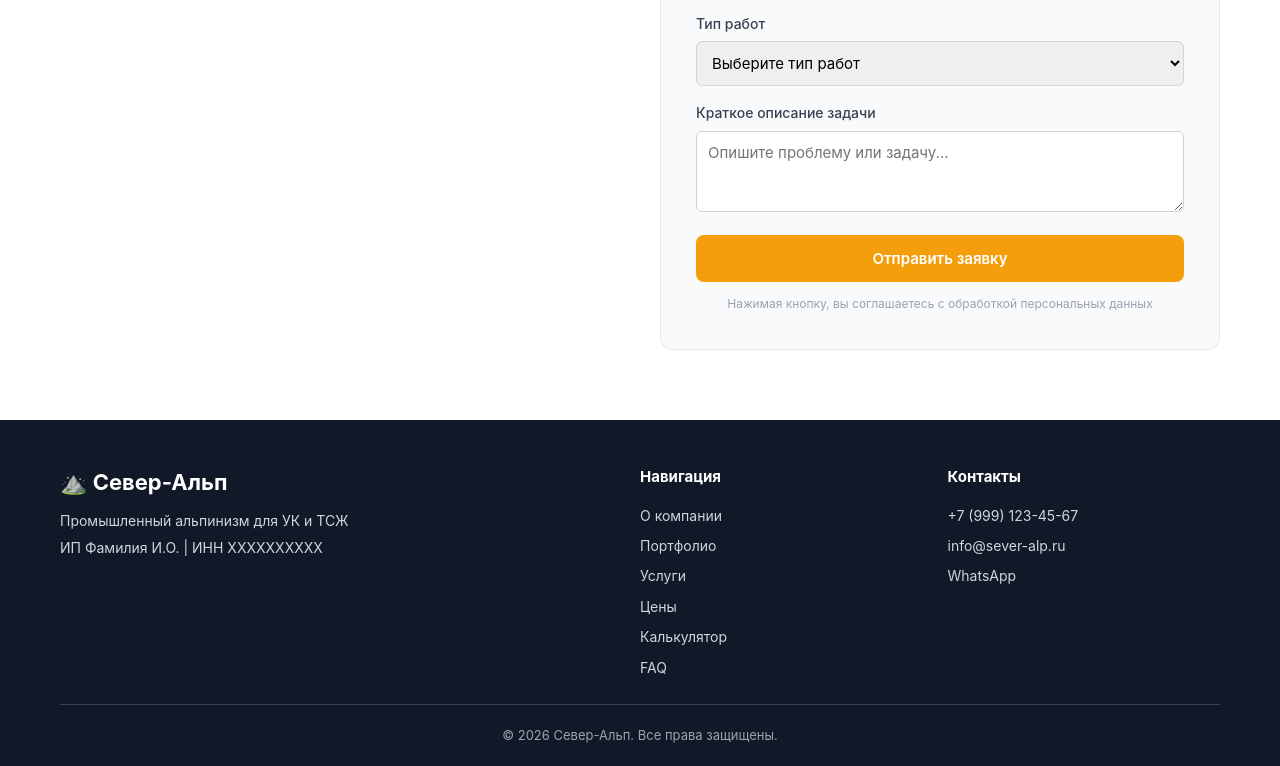
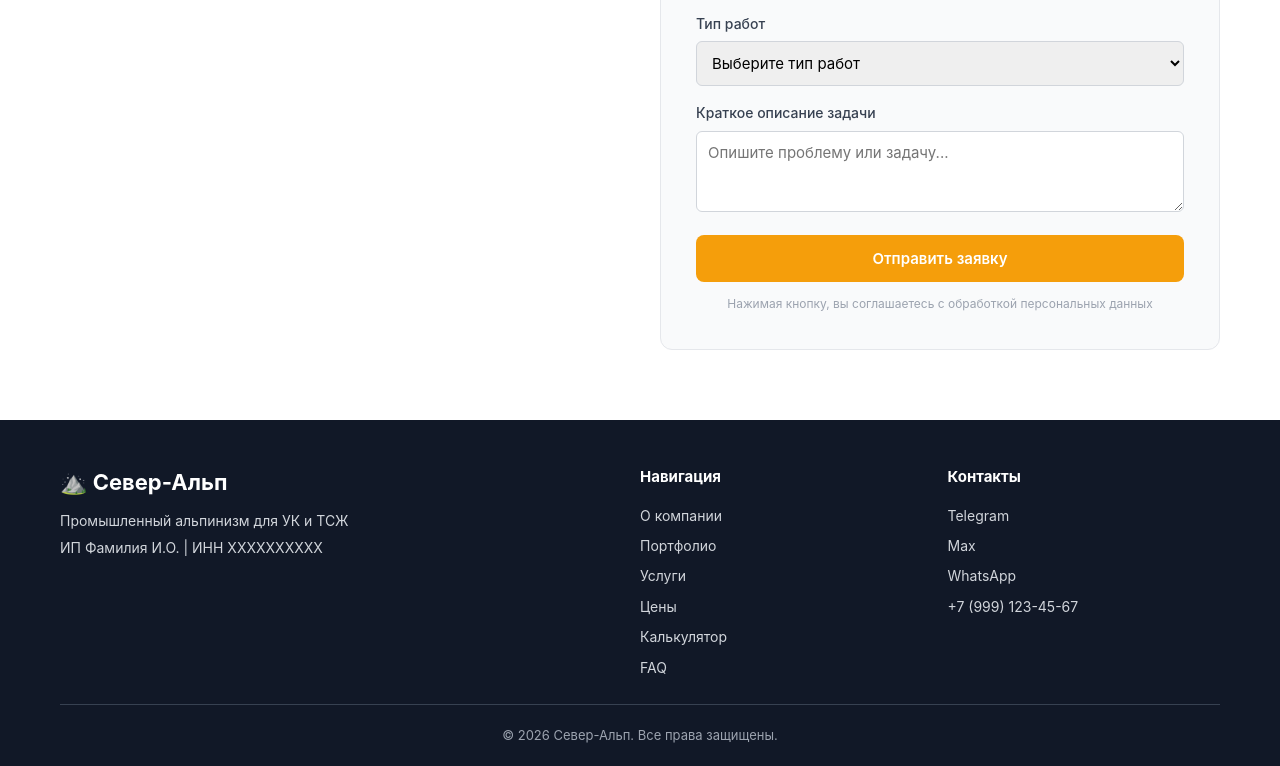
Before and after one commit to dev777878/sever-alp, a plain HTML site: page index.html in a window 1280 px wide. Shown: the part 8558-9324 px from the top of the page. Drawn offline with Linux system fonts and the light colour scheme; a web font is replaced by a local one.

Commit message:
Кликабельные надписи снизу страницы

```diff
--- a/index.html
+++ b/index.html
@@ -610,9 +610,10 @@
       </div>
       <div class="footer-contacts">
         <h4>Контакты</h4>
+        <a href="https://t.me/ТВОЙ_НИК" target="_blank" rel="noopener">Telegram</a>
+        <a href="https://max.ru/ТВОЙ_НИК" target="_blank" rel="noopener">Max</a>
+        <a href="https://wa.me/79991234567" target="_blank" rel="noopener">WhatsApp</a>
         <a href="tel:+79991234567">+7 (999) 123-45-67</a>
-        <a href="mailto:info@sever-alp.ru">info@sever-alp.ru</a>
-        <a href="https://wa.me/79991234567">WhatsApp</a>
       </div>
     </div>
     <div class="footer-bottom">
```
